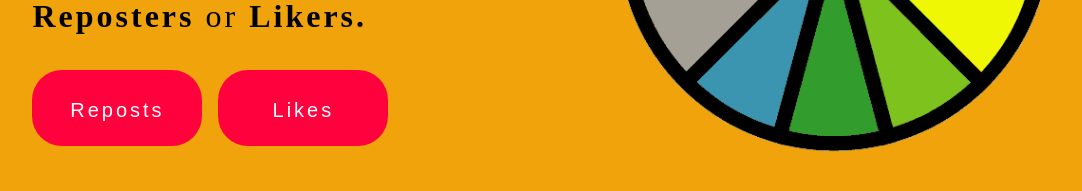
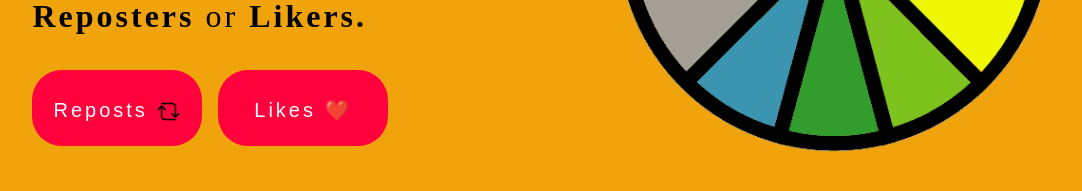
Before and after one commit to berkay9596/DesoWheel, a React (Create React App) app: page / in a window 1280 px wide. Shown: the part 465-656 px from the top of the page, without its empty margins (86-1168 px from the left). Built offline with nearby package versions, Linux system fonts and the light colour scheme; a web font is replaced by a local one.

Commit message:
kalp ve repost eklendi buttonlara

```diff
--- a/src/Layouts/HomePage.js
+++ b/src/Layouts/HomePage.js
@@ -2,6 +2,7 @@ import React from "react";
 import wheel from "../assets/wheel.gif";
 import { Link } from "react-router-dom";
 import WaveEffect from "../Components/WaveEffect";
+import Repost from '../assets/repost.png'
 const HomePage = () => {
   return (
     <>
@@ -41,10 +42,10 @@ const HomePage = () => {
             </h2>
             <div className="d-flex btns" style={{}}>
               <Link to="/repost">
-                <button className="button-49">Reposts</button>
+                <button className="button-49">Reposts <img src={Repost} style={{width:"25px"}}/></button>
               </Link>
               <Link to="/like">
-                <button className="button-49 mx-3">Likes</button>
+                <button className="button-49 mx-3">Likes ❤️</button>
               </Link>
             </div>
           </div>
```
Also changed, not shown: src/assets/repost.png (added).
